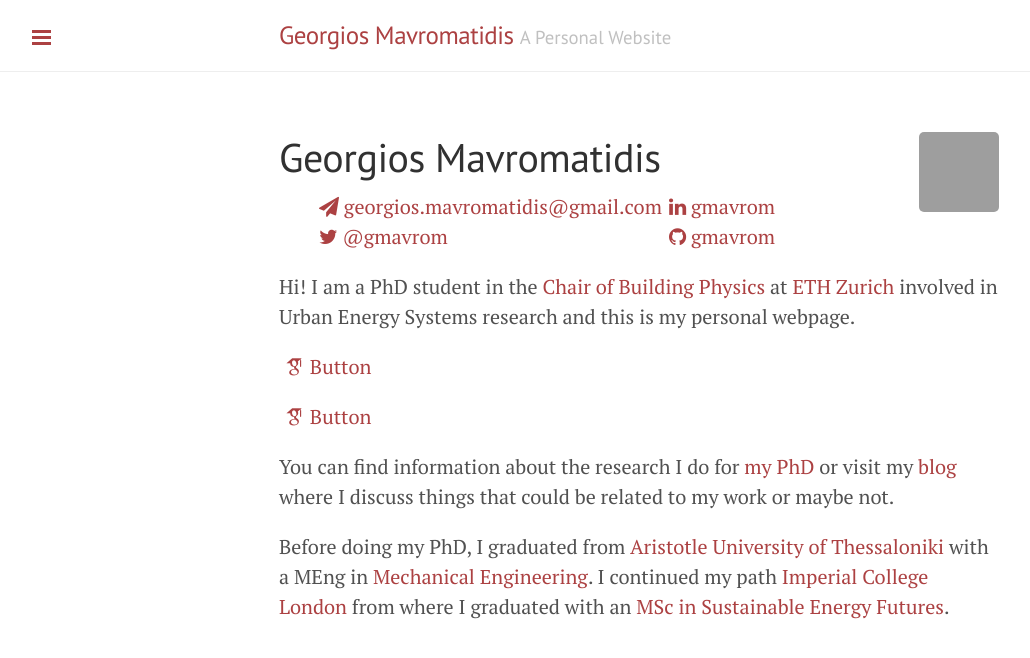
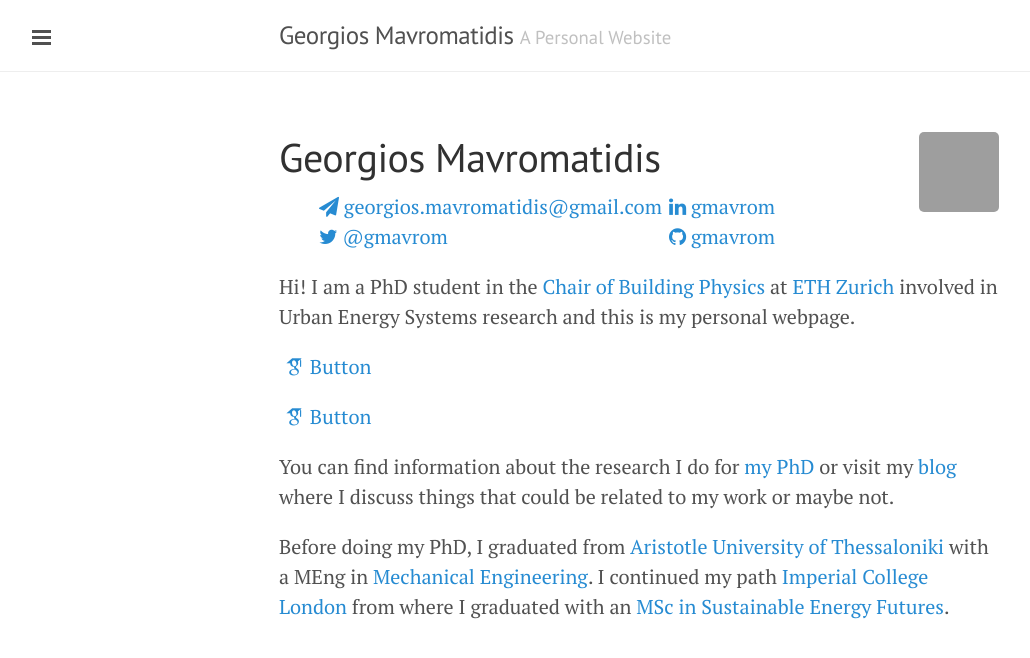
Before and after one commit to gmavrom33/gmavrom.github.io, a Jekyll site: the page built from index.md, in a window 1280 px wide. Shown: the top 658 px of the page, without its empty margins (1-1031 px from the left). Built offline with Jekyll 4.4.1, drawn with Linux system fonts in a browser that asks for light colours; nearby versions of some CDN libraries; some web fonts are replaced; grey boxes are pictures that could not be loaded.

Commit message:
Update default.html

```diff
--- a/_layouts/default.html
+++ b/_layouts/default.html
@@ -3,8 +3,8 @@
 
   {% include head.html %}
 
-  <body class="theme-base-08">
-
+  <!-- <body class="theme-base-08"> -->
+  <body>
 
     {% include sidebar.html %}
     {% include google_analytics.html %}
```
